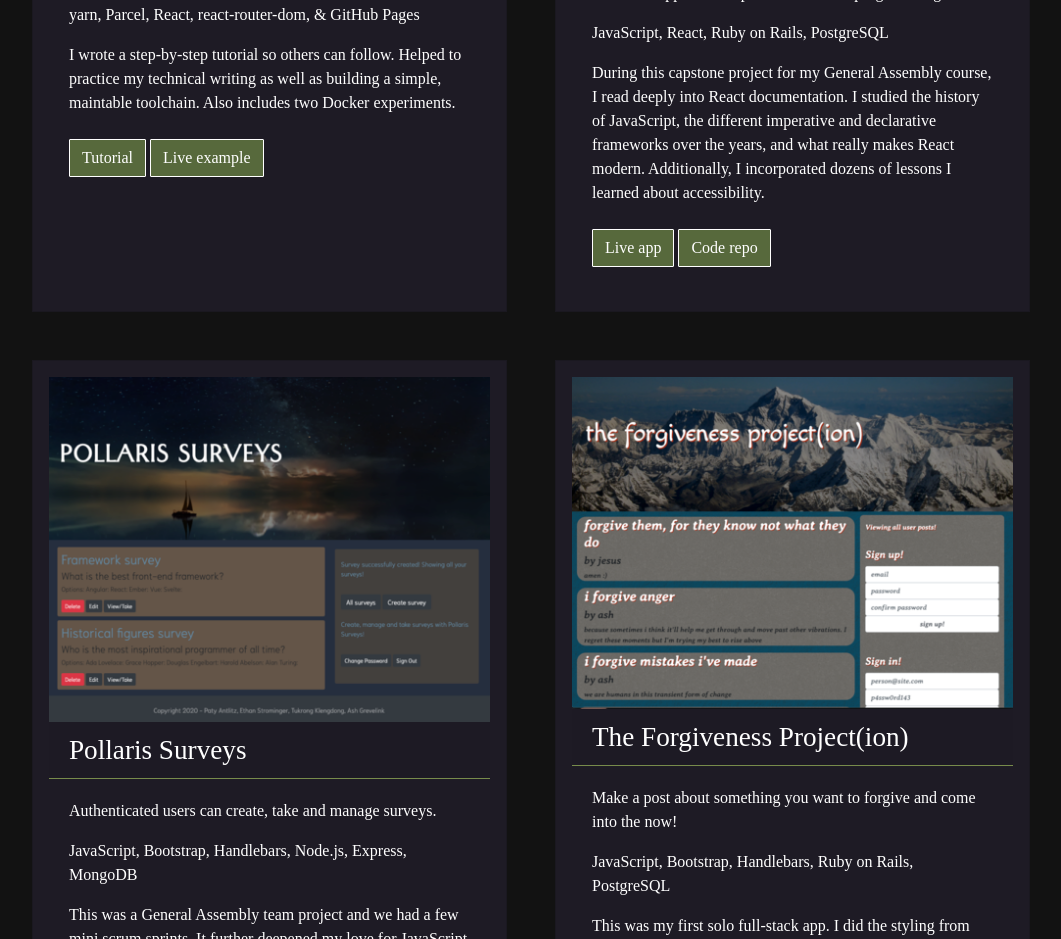
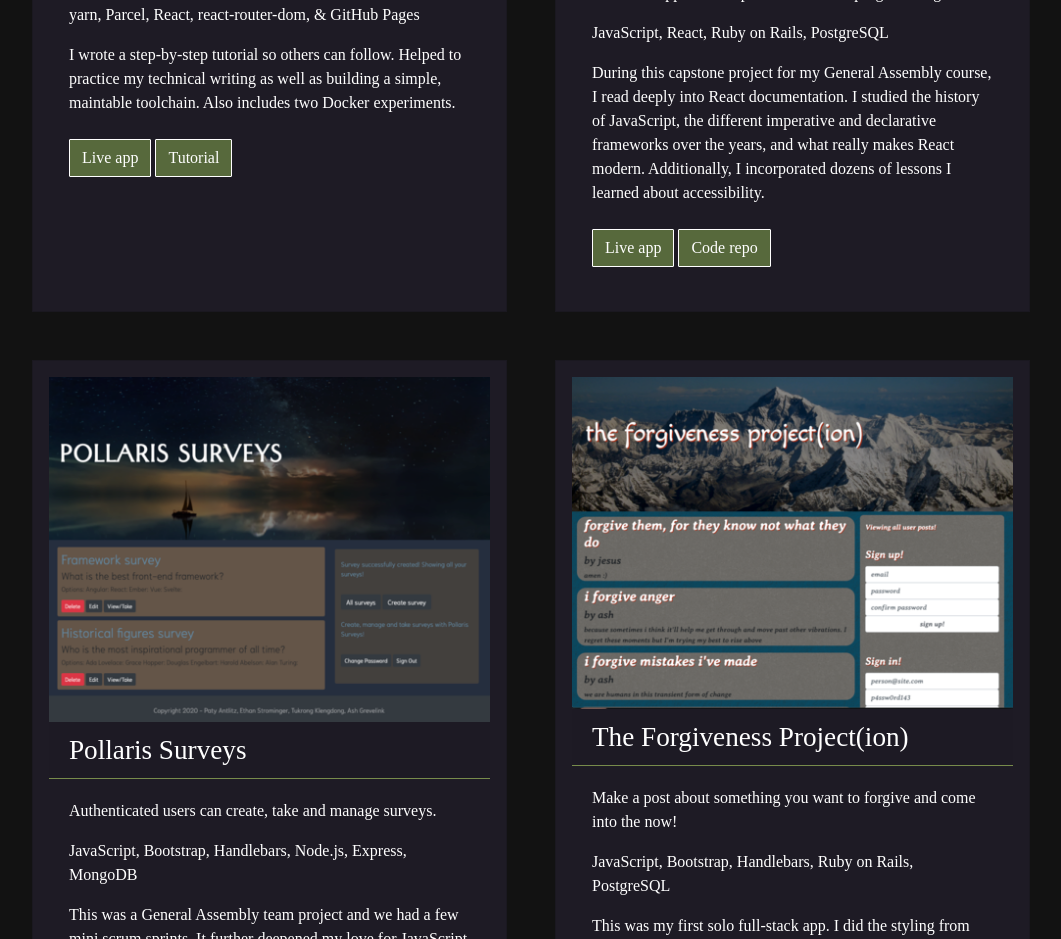
Before and after one commit to ashlink11/dev, a website built with Parcel: page index.html in a window 1280 px wide. Shown: the part 920-1859 px from the top of the page, without its empty margins (109-1170 px from the left). Built offline with nearby package versions, Linux system fonts and the light colour scheme; a web font is replaced by a local one.

Commit message:
Small edits

```diff
--- a/index.html
+++ b/index.html
@@ -44,8 +44,8 @@
               <p class="card-text">Learn to build a toolchain from scratch. A personal project.</p>
               <p class="card-text">yarn, Parcel, React, react-router-dom, & GitHub Pages</p>
               <p class="card-text project-paragraph">I wrote a step-by-step tutorial so others can follow. Helped to practice my technical writing as well as building a simple, maintable toolchain. Also includes two Docker experiments.</p>
+              <a class="card-link btn btn-primary" href="https://hashbangash.github.io/dojo/" target="_blank">Live app</a>
               <a class="card-link btn btn-primary" href="https://github.com/hashbangash/dojo" target="_blank">Tutorial</a>
-              <a class="card-link btn btn-primary" href="https://hashbangash.github.io/dojo/" target="_blank">Live example</a>
             </div>
           </div>
           <div class="project col-md-5 m-4 card">
```
